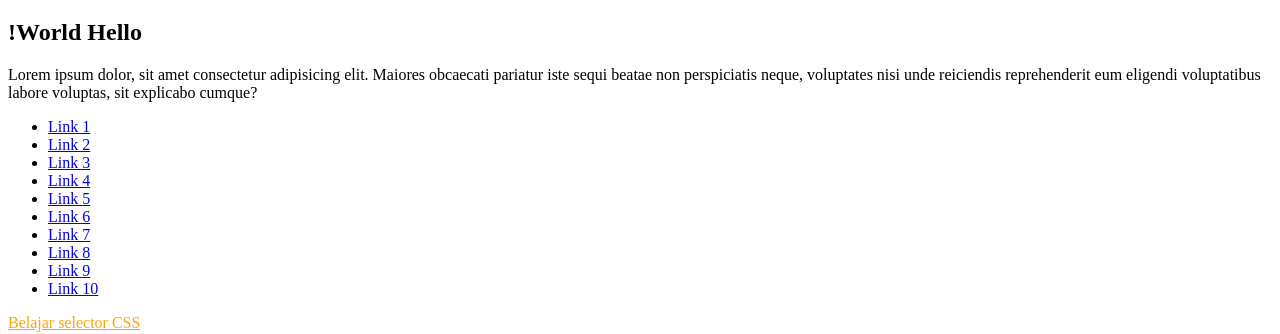
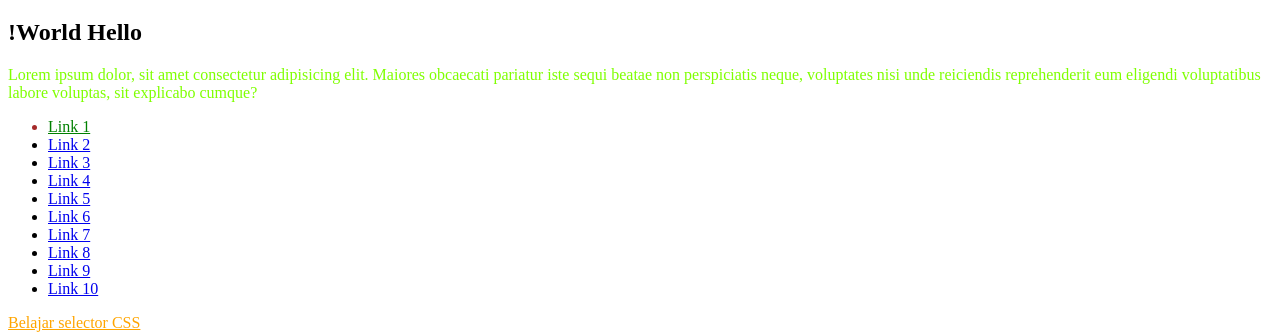
Before and after one commit to fliegenhaan/PortfolioForIEEE, a plain HTML site: page cssdasar/Pseudo-Class/pseudoclass.html in a window 1280 px wide. Shown: the part 61-395 px from the top of the page. Drawn offline with Linux system fonts and the light colour scheme.

Commit message:
Update style.css

```diff
--- a/cssdasar/Pseudo-Class/style.css
+++ b/cssdasar/Pseudo-Class/style.css
@@ -4,4 +4,28 @@ a.belajar:link {
 a.belajar:hover {
     font-family: 'Arial', Times, serif;
     font-size: 35px;
+    /* ketika kursor di atas link maka berubah font dan size */
 }
+a.belajar:active {
+    font-style: italic; /*ketika diklik dia berubah jadi italic */
+}
+li:first-child a {
+    color: green
+    /* yg berubah link di anak pertama */
+}
+li:first-child {
+    color: brown
+    /* yang berubah text biasa di anak pertama */
+}
+li:nth-child(3n) a:hover {
+    color:blanchedalmond
+    /* yang berubah anak ke kelipatan 3 */
+}
+/* atau juga bisa pakai
+li:nth-child(odd atau even) a {
+    color: ---
+}
+ */
+p:first-of-type {
+    color:chartreuse
+}
```
